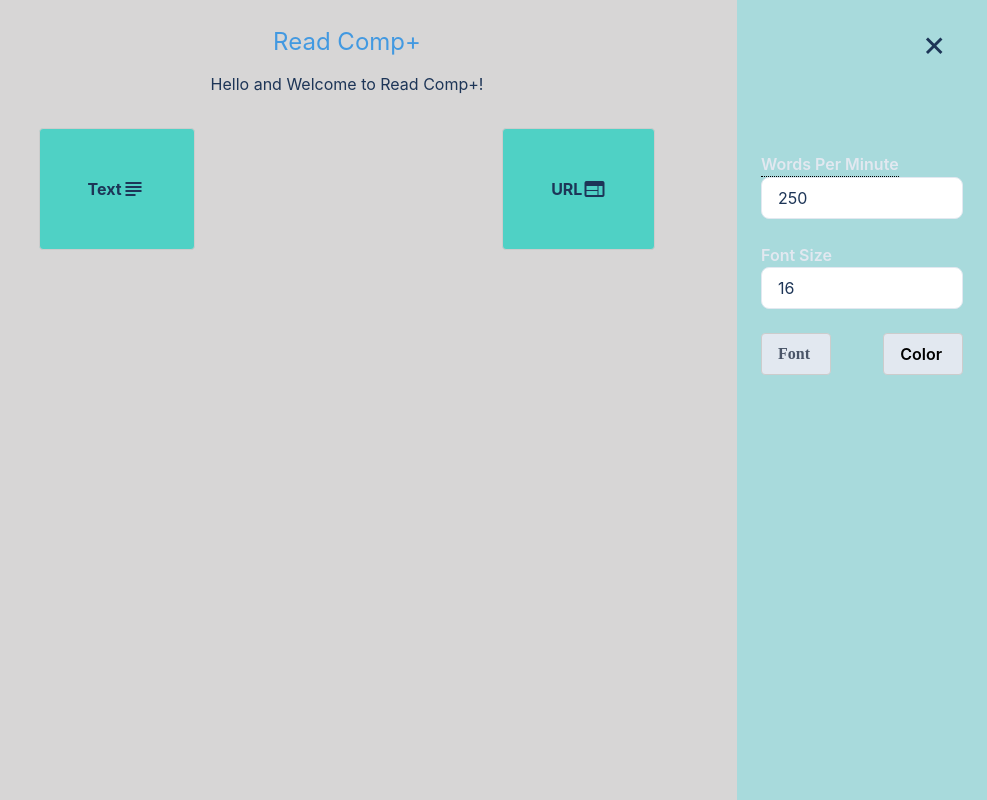
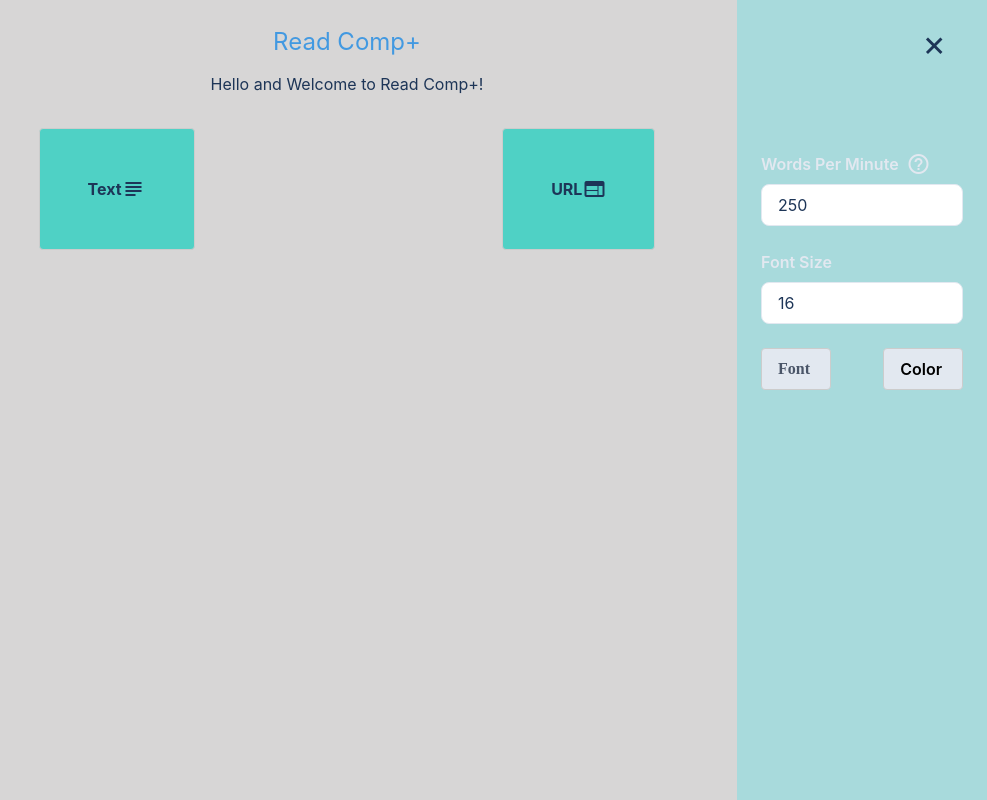
Before and after one commit to gcbest/read-comp-plus, a Svelte app: page / in a window 1280 px wide. Both pictures are taken after a click on the button "settings". Shown: the whole page, without its empty margins (293-1280 px from the left). Built offline with nearby package versions, Linux system fonts and the light colour scheme.

Commit message:
update tooltip icon

```diff
--- a/src/components/SideNav.svelte
+++ b/src/components/SideNav.svelte
@@ -119,8 +119,9 @@
       </li>
       <div class="settings absolute">
         <li>
-          <label class="text-gray-300 font-semibold tooltip" for="wpm">Words Per
-            Minute
+          <label
+            class="text-gray-300 flex mb-2 font-semibold tooltip"
+            for="wpm">Words Per Minute <i class="material-icons ml-2"> help_outline </i>
             <Tooltip description={wpmTooltip} />
           </label>
           <input
@@ -135,7 +136,8 @@
             placeholder="e.g. 200 wpm" />
         </li>
         <li>
-          <label class="text-gray-300 font-semibold" for="font-size">Font Size</label>
+          <label class="text-gray-300 mb-2 font-semibold" for="font-size">Font
+            Size</label>
           <input
             id="font-size"
             name="font-size"
--- a/src/components/Tooltip.svelte
+++ b/src/components/Tooltip.svelte
@@ -6,12 +6,14 @@
   /* Tooltip container */
   :global(.tooltip) {
     position: relative;
-    display: inline-block;
-    border-bottom: 1px dotted black; /* If you want dots under the hoverable text */
+    /* display: inline-block; */
+    /* border-bottom: 1px dotted black;  */
+    /* If you want dots under the hoverable text */
   }
 
   /* Tooltip text */
-  :global(.tooltip .tooltiptext) {
+  /* :global(.tooltip .tooltiptext) { */
+  .tooltiptext {
     visibility: hidden;
     width: 120px;
     background-color: #555;
@@ -33,7 +35,7 @@
   }
 
   /* Tooltip arrow */
-  :global(.tooltip .tooltiptext::after) {
+  .tooltiptext::after {
     content: '';
     position: absolute;
     top: 100%;
```
